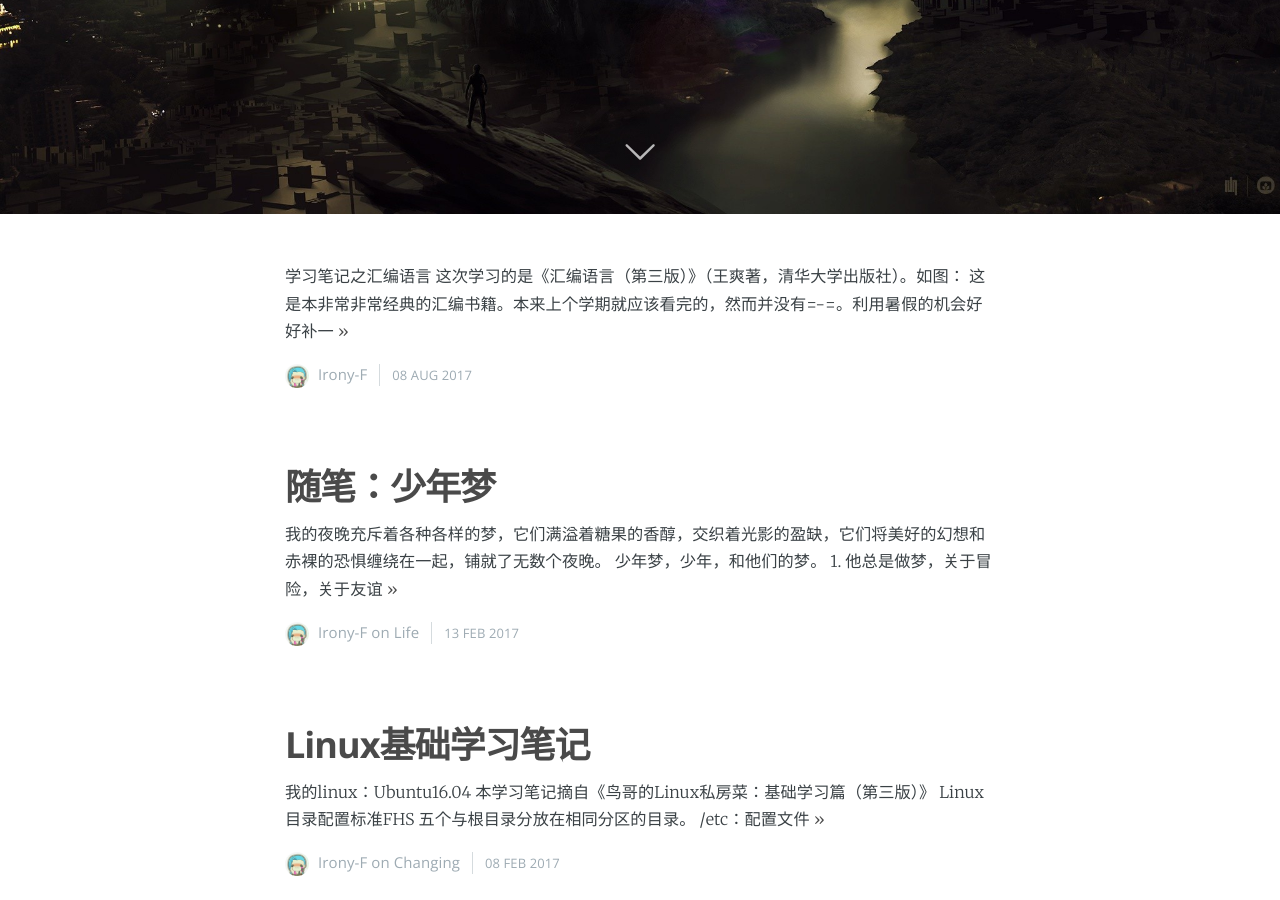
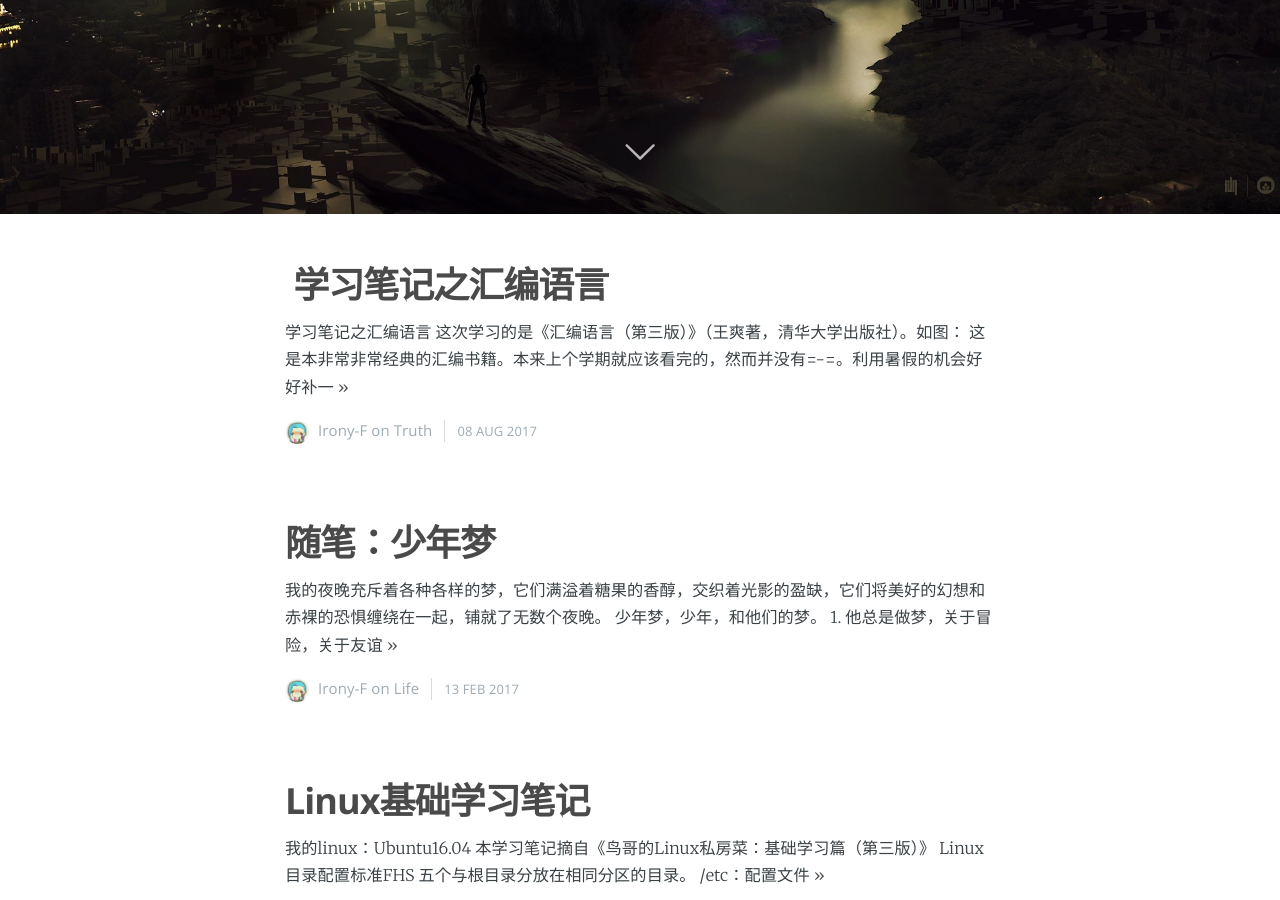
Before and after one commit to Irony-F/Irony-F.github.io, a Jekyll site: the page built from index.html, in a window 1280 px wide and 900 px high, scrolled down 686 px. Built offline with Jekyll 4.4.1, drawn with Linux system fonts in a browser that asks for light colours; nearby versions of some CDN libraries; some web fonts are replaced; the list of posts is cut into pages by our own code.

Commit message:
Update 2017-08-08-学习笔记之汇编语言.md

```diff
--- a/_posts/2017-08-08-学习笔记之汇编语言.md
+++ b/_posts/2017-08-08-学习笔记之汇编语言.md
@@ -1,14 +1,16 @@
 ---
 layout: post
-cover: 'assets/images/cover14.jpg'
-title:学习笔记之汇编语言
-date:   2017-08-08 10:18:00
-tags: truth
+cover: Truth
+title:  学习笔记之汇编语言
+date:   2017-08-08 11:18:00
+tags: Truth
 subclass: 'post tag-fiction'
 categories: 'Irony-F'
+cover: 'assets/images/cover14.jpg'
 navigation: True
 logo: 'assets/images/ghost.png'
 ---
+
 
 
 
```
